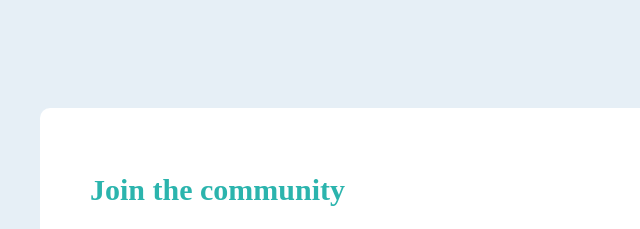
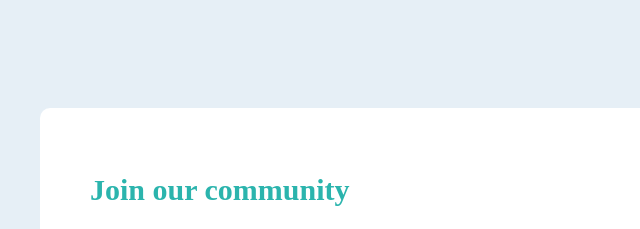
Before and after one commit to creativclan/Unsemantic-grid, a plain HTML site: page index.html in a window 1280 px wide. Shown: the top 229 px of the page, 0-640 px from the left. Drawn offline with Linux system fonts and the light colour scheme.

Commit message:
h1 element restored back to Join our community

```diff
--- a/index.html
+++ b/index.html
@@ -12,7 +12,7 @@
         <div class="grid-container">
             <div class="grid-100 one tablet-grid-1440 mobile-grid-375">
                 <div>
-                    <h1>Join the community</h1>
+                    <h1>Join our community</h1>
                     <h3>60-day, hassle free money back guarantee</h3>
                     <p>Gain access to a full library of tutotials along with expert code reviews</p>
                     <p>Perfect for any developer who is serious about honing their skill sets.</p>
```
